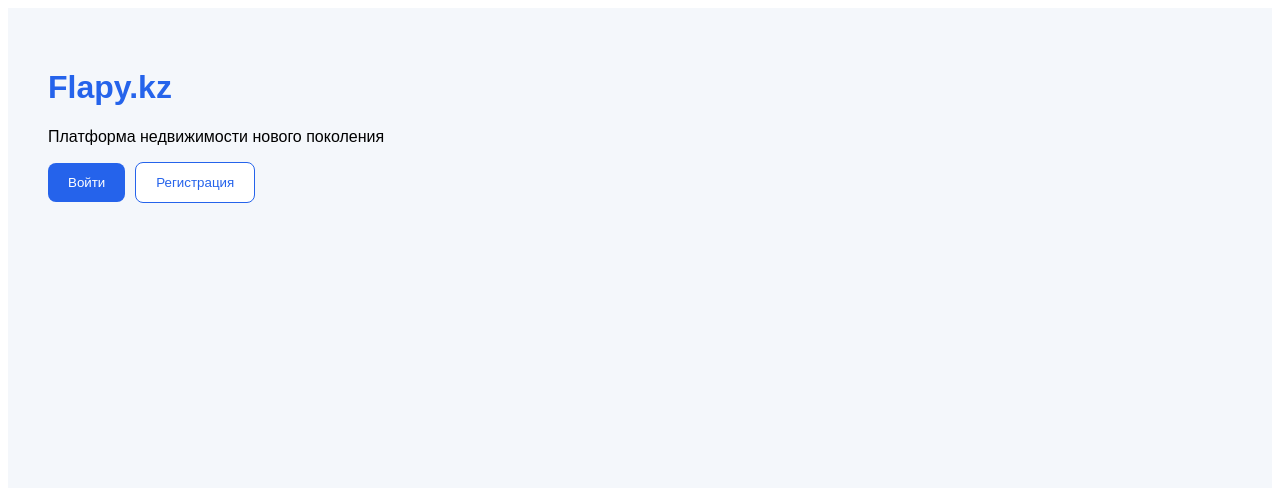
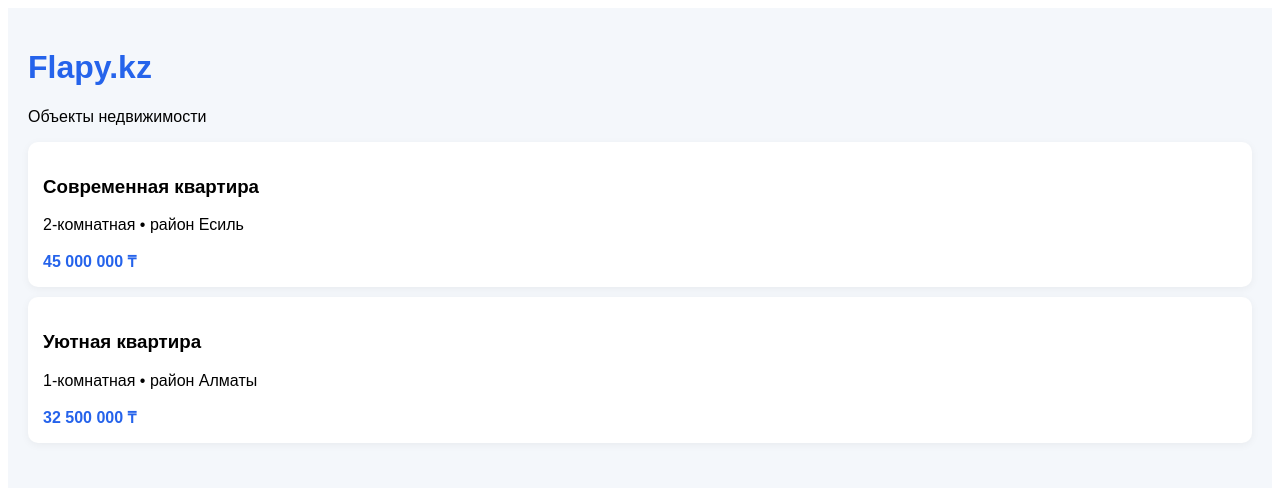
Before and after one commit to adzon812-ops/Flapy, a Next.js app: page / in a window 1280 px wide. Shown: the top 488 px of the page. Built offline with nearby package versions, Linux system fonts and the light colour scheme.

Commit message:
Update index.js

```diff
--- a/pages/index.js
+++ b/pages/index.js
@@ -1,42 +1,57 @@
 export default function Home() {
+
+  const listings = [
+    {
+      id: 1,
+      price: "45 000 000 ₸",
+      district: "Есиль",
+      rooms: "2-комнатная",
+      title: "Современная квартира"
+    },
+    {
+      id: 2,
+      price: "32 500 000 ₸",
+      district: "Алматы",
+      rooms: "1-комнатная",
+      title: "Уютная квартира"
+    }
+  ]
+
   return (
     <div style={{
-      fontFamily: 'Arial',
-      background: '#f4f7fb',
-      minHeight: '100vh',
-      padding: '40px'
+      fontFamily: "Arial",
+      background: "#f4f7fb",
+      minHeight: "100vh",
+      padding: "20px"
     }}>
 
-      <h1 style={{color: '#2563eb'}}>
+      <h1 style={{color: "#2563eb"}}>
         Flapy.kz
       </h1>
 
       <p>
-        Платформа недвижимости нового поколения
+        Объекты недвижимости
       </p>
 
-      <button style={{
-        padding: '12px 20px',
-        background: '#2563eb',
-        color: 'white',
-        border: 'none',
-        borderRadius: '8px',
-        cursor: 'pointer'
-      }}>
-        Войти
-      </button>
+      {listings.map(item => (
+        <div key={item.id} style={{
+          background: "white",
+          padding: "15px",
+          borderRadius: "10px",
+          marginBottom: "10px",
+          boxShadow: "0 2px 8px rgba(0,0,0,0.05)"
+        }}>
 
-      <button style={{
-        padding: '12px 20px',
-        background: 'white',
-        color: '#2563eb',
-        border: '1px solid #2563eb',
-        borderRadius: '8px',
-        marginLeft: '10px',
-        cursor: 'pointer'
-      }}>
-        Регистрация
-      </button>
+          <h3>{item.title}</h3>
+
+          <p>{item.rooms} • район {item.district}</p>
+
+          <strong style={{color: "#2563eb"}}>
+            {item.price}
+          </strong>
+
+        </div>
+      ))}
 
     </div>
   )
```
